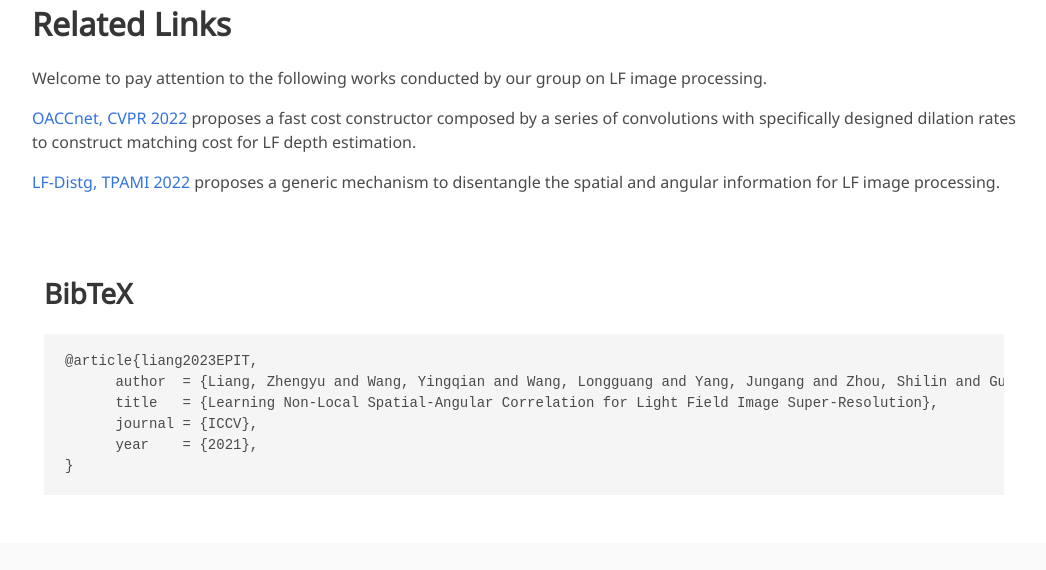
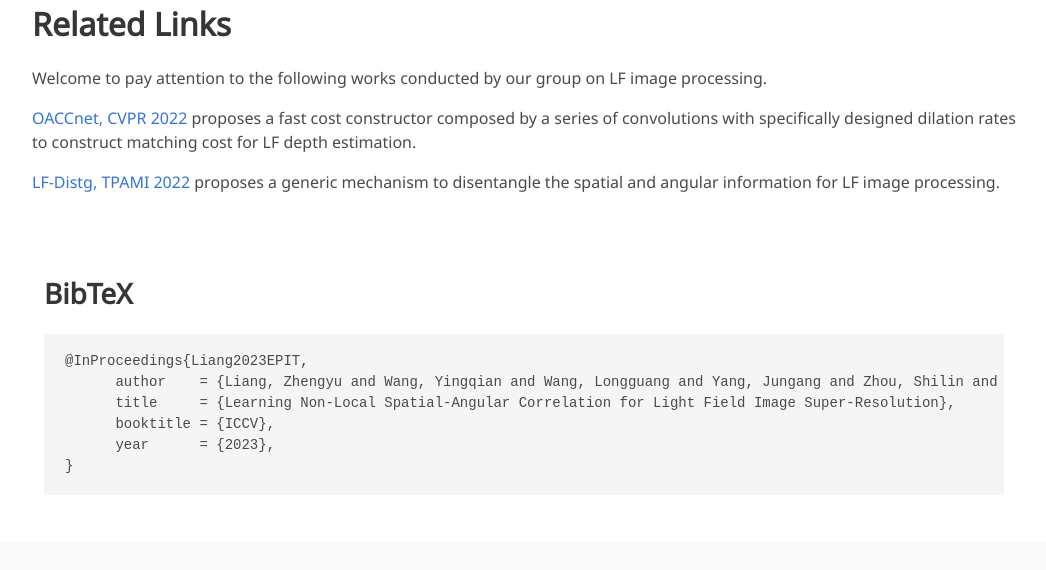
Before and after one commit to ZhengyuLiang24/EPIT, a plain HTML site: page index.html in a window 1280 px wide. Shown: the part 5243-5813 px from the top of the page, without its empty margins (116-1162 px from the left). Drawn offline with nearby package versions, Linux system fonts and the light colour scheme; some icons are missing; a web font is replaced by a local one.

Commit message:
Update index.html

```diff
--- a/index.html
+++ b/index.html
@@ -428,11 +428,11 @@
 <section class="section" id="BibTeX">
   <div class="container is-max-desktop content">
     <h2 class="title">BibTeX</h2>
-    <pre><code>@article{liang2023EPIT,
-      author  = {Liang, Zhengyu and Wang, Yingqian and Wang, Longguang and Yang, Jungang and Zhou, Shilin and Guo, Yulan},
-      title   = {Learning Non-Local Spatial-Angular Correlation for Light Field Image Super-Resolution},
-      journal = {ICCV},
-      year    = {2021},
+    <pre><code>@InProceedings{Liang2023EPIT,
+      author    = {Liang, Zhengyu and Wang, Yingqian and Wang, Longguang and Yang, Jungang and Zhou, Shilin and Guo, Yulan},
+      title     = {Learning Non-Local Spatial-Angular Correlation for Light Field Image Super-Resolution},
+      booktitle = {ICCV},
+      year      = {2023},
 }</code></pre>
   </div>
 </section>
```
